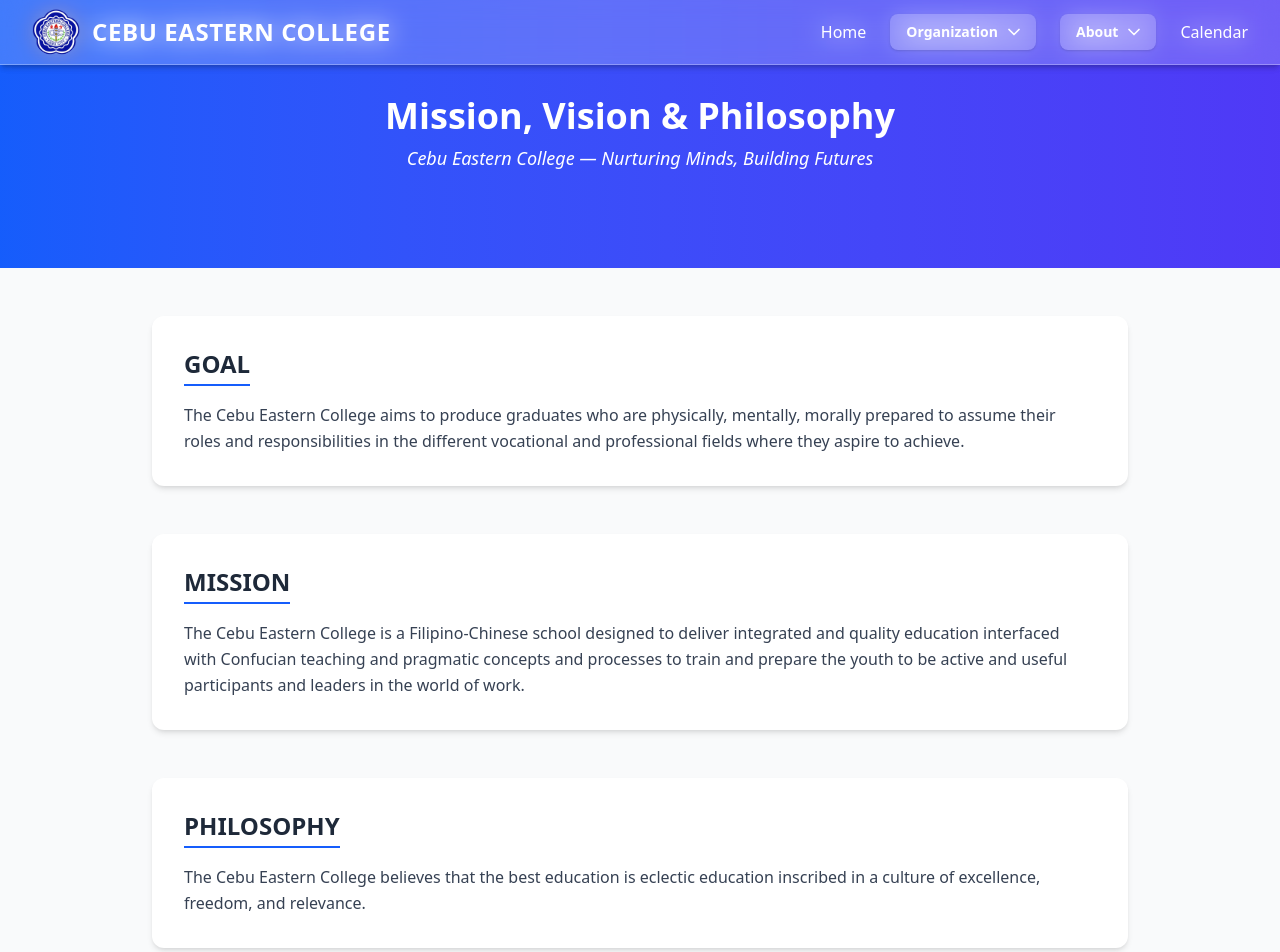
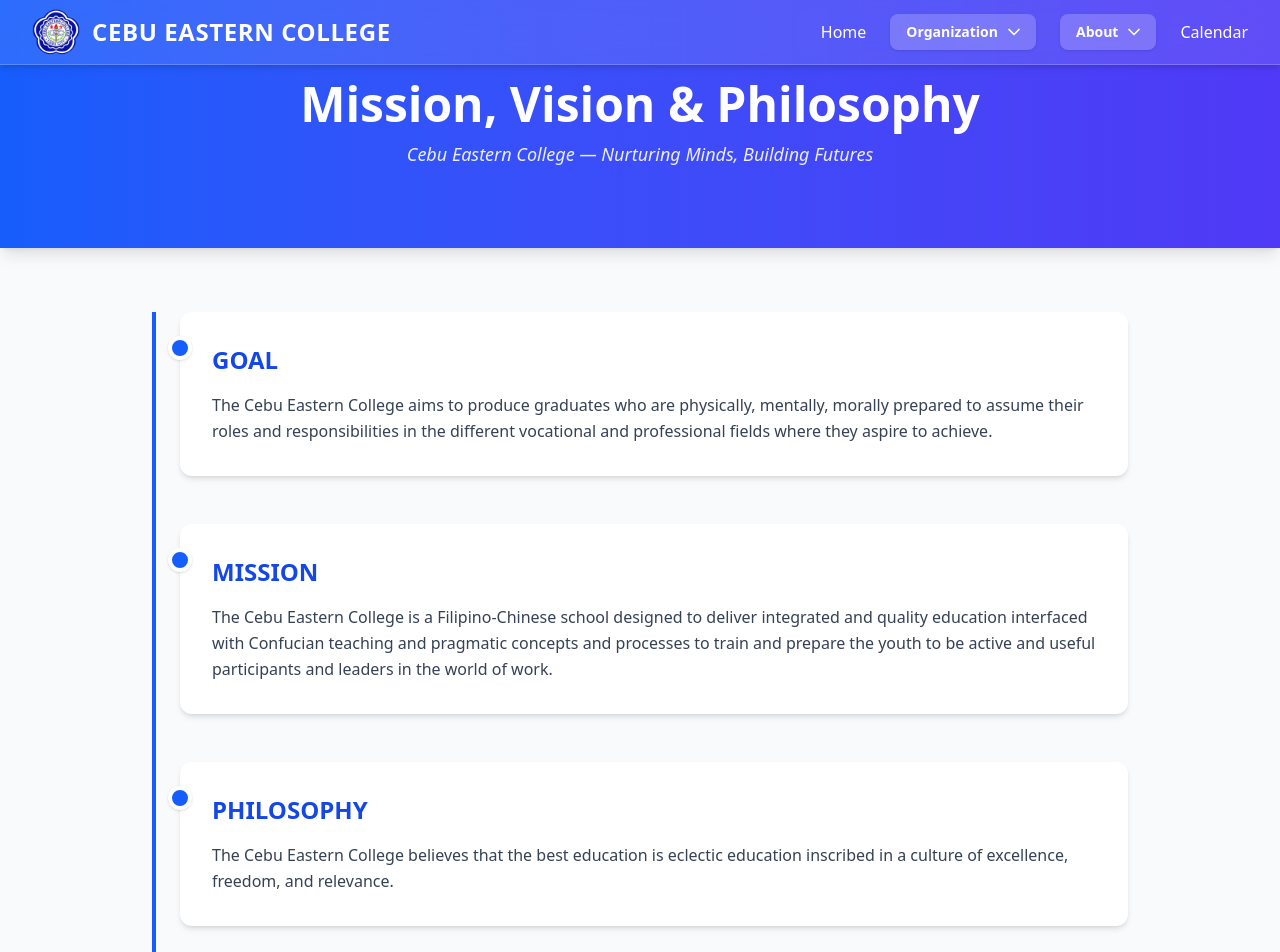
Before and after one commit to hr7628833-lab/CEC-EASTERN-COLLEGE, a React (Vite) app: page /mission in a window 1280 px wide. Shown: the top 952 px of the page. Built offline with nearby package versions, Linux system fonts and the light colour scheme.

Commit message:
gi usab nako

```diff
--- a/package.json
+++ b/package.json
@@ -4,7 +4,8 @@
   "version": "0.0.0",
   "type": "module",
   "scripts": {
-    "dev": "vite",
+    "dev": "vite --host",
+    "dev-share": "concurrently \"vite --host\" \"ngrok http 5173\"",
     "build": "vite build",
     "lint": "eslint .",
     "preview": "vite preview"
@@ -24,6 +25,7 @@
     "@types/react": "^19.1.13",
     "@types/react-dom": "^19.1.9",
     "@vitejs/plugin-react": "^5.0.3",
+    "concurrently": "^8.2.2",
     "eslint": "^9.36.0",
     "eslint-plugin-react-hooks": "^5.2.0",
     "eslint-plugin-react-refresh": "^0.4.20",
--- a/src/components/navbar.jsx
+++ b/src/components/navbar.jsx
@@ -4,9 +4,8 @@
 import logo from "../assets/cec.jpg";
 import EventCalendar from "./EventCalendar";
 
-function Navbar({ newsData, newsDetailOpen }) {
+function Navbar({ newsData, newsDetailOpen, calendarOpen, setCalendarOpen }) {
   const [isOpen, setIsOpen] = useState(false);
-  const [calendarOpen, setCalendarOpen] = useState(false);
   const [orgDropdown, setOrgDropdown] = useState(false);
   const [aboutOpen, setAboutOpen] = useState(false);
   const [showNavbar, setShowNavbar] = useState(true);
@@ -20,34 +19,29 @@
 
   const location = useLocation();
 
-  // ✅ Scroll detection (never hide navbar if news detail is open)
+  // Scroll detection
   useEffect(() => {
     const handleScroll = () => {
       if (newsDetailOpen) {
-        setShowNavbar(true); // always show navbar when news detail is open
-        return; // skip all scroll logic
+        setShowNavbar(true);
+        return;
       }
-
-      // Normal scroll hide/show logic only when news detail is not open
       if (window.scrollY > lastScrollY && window.scrollY > 50) {
-        setShowNavbar(false); // scrolling down
+        setShowNavbar(false);
       } else {
-        setShowNavbar(true); // scrolling up
+        setShowNavbar(true);
       }
       setLastScrollY(window.scrollY);
       setScrolled(window.scrollY > 50);
     };
-
     window.addEventListener("scroll", handleScroll);
     return () => window.removeEventListener("scroll", handleScroll);
   }, [lastScrollY, newsDetailOpen]);
 
-  // ✅ Force navbar visible whenever newsDetailOpen changes
   useEffect(() => {
     if (newsDetailOpen) setShowNavbar(true);
   }, [newsDetailOpen]);
 
-  // Reset navbar on route change
   useEffect(() => {
     setShowNavbar(true);
     setLastScrollY(window.scrollY);
@@ -61,15 +55,18 @@
         calendarButtonRef.current &&
         !calendarRef.current.contains(event.target) &&
         !calendarButtonRef.current.contains(event.target)
-      )
+      ) {
         setCalendarOpen(false);
+      }
 
-      if (aboutRef.current && !aboutRef.current.contains(event.target)) setAboutOpen(false);
-      if (orgRef.current && !orgRef.current.contains(event.target)) setOrgDropdown(false);
+      if (aboutRef.current && !aboutRef.current.contains(event.target))
+        setAboutOpen(false);
+      if (orgRef.current && !orgRef.current.contains(event.target))
+        setOrgDropdown(false);
     };
     document.addEventListener("mousedown", handleClickOutside);
     return () => document.removeEventListener("mousedown", handleClickOutside);
-  }, []);
+  }, [setCalendarOpen]);
 
   return (
     <nav
@@ -219,6 +216,7 @@
             </Link>
           )}
 
+          {/* Calendar Dropdown */}
           <button
             onClick={() => setCalendarOpen((prev) => !prev)}
             className="w-full text-left px-4 py-3 text-gray-700 hover:bg-blue-50 hover:text-blue-700 transition"
--- a/src/page/MissionPage.jsx
+++ b/src/page/MissionPage.jsx
@@ -1,78 +1,61 @@
 import React from "react";
-import Navbar from "../components/navbar.jsx";
-import Footer from "../components/Footer.jsx";
 
 function MissionPage() {
+  const sections = [
+    {
+      title: "GOAL",
+      content:
+        "The Cebu Eastern College aims to produce graduates who are physically, mentally, morally prepared to assume their roles and responsibilities in the different vocational and professional fields where they aspire to achieve.",
+    },
+    {
+      title: "MISSION",
+      content:
+        "The Cebu Eastern College is a Filipino-Chinese school designed to deliver integrated and quality education interfaced with Confucian teaching and pragmatic concepts and processes to train and prepare the youth to be active and useful participants and leaders in the world of work.",
+    },
+    {
+      title: "PHILOSOPHY",
+      content:
+        "The Cebu Eastern College believes that the best education is eclectic education inscribed in a culture of excellence, freedom, and relevance.",
+    },
+    {
+      title: "VISION",
+      content:
+        "The Cebu Eastern College is a non-stock and non-profit private institution with quality graduates committed to serve the local, national, and global communities along business, scientific and technological pursuits.",
+    },
+  ];
+
   return (
     <div className="bg-gray-50 min-h-screen text-gray-800">
-      {/* Navbar */}
-      <Navbar newsDetailOpen={false} showHomeButton />
-
       {/* Page Header */}
-      <header className="bg-gradient-to-r from-blue-600 to-indigo-600 text-white py-24 px-6 text-center">
-        <h1 className="text-4xl font-bold mb-2">Mission, Vision & Philosophy</h1>
-        <p className="text-lg italic">
+      <header className="bg-gradient-to-r from-blue-600 to-indigo-600 text-white py-20 px-6 text-center shadow-lg">
+        <h1 className="text-4xl md:text-5xl font-extrabold mb-3">
+          Mission, Vision & Philosophy
+        </h1>
+        <p className="text-lg italic opacity-90">
           Cebu Eastern College — Nurturing Minds, Building Futures
         </p>
       </header>
 
-      {/* Main Content */}
-      <main className="max-w-5xl mx-auto px-6 py-12 space-y-12">
-        {/* GOAL Section */}
-        <section className="bg-white p-8 rounded-xl shadow-md">
-          <h2 className="text-2xl font-semibold mb-4 border-b-2 border-blue-600 inline-block pb-1">
-            GOAL
-          </h2>
-          <p className="text-gray-700 leading-relaxed">
-            The Cebu Eastern College aims to produce graduates who are
-            physically, mentally, morally prepared to assume their roles and
-            responsibilities in the different vocational and professional
-            fields where they aspire to achieve.
-          </p>
-        </section>
+      {/* Timeline Style Sections */}
+      <main className="max-w-5xl mx-auto px-6 py-16 relative">
+        <div className="border-l-4 border-blue-600 pl-6 space-y-12">
+          {sections.map((section, index) => (
+            <div
+              key={index}
+              className="relative bg-white rounded-xl shadow-md p-8 transition transform hover:scale-[1.02] hover:shadow-lg"
+            >
+              {/* Dot on the timeline */}
+              <div className="absolute -left-3 top-6 w-6 h-6 bg-blue-600 rounded-full border-4 border-white shadow"></div>
 
-        {/* MISSION Section */}
-        <section className="bg-white p-8 rounded-xl shadow-md">
-          <h2 className="text-2xl font-semibold mb-4 border-b-2 border-blue-600 inline-block pb-1">
-            MISSION
-          </h2>
-          <p className="text-gray-700 leading-relaxed">
-            The Cebu Eastern College is a Filipino-Chinese school designed to
-            deliver integrated and quality education interfaced with Confucian
-            teaching and pragmatic concepts and processes to train and prepare
-            the youth to be active and useful participants and leaders in the
-            world of work.
-          </p>
-        </section>
-
-        {/* PHILOSOPHY Section */}
-        <section className="bg-white p-8 rounded-xl shadow-md">
-          <h2 className="text-2xl font-semibold mb-4 border-b-2 border-blue-600 inline-block pb-1">
-            PHILOSOPHY
-          </h2>
-          <p className="text-gray-700 leading-relaxed">
-            The Cebu Eastern College believes that the best education is
-            eclectic education inscribed in a culture of excellence, freedom,
-            and relevance.
-          </p>
-        </section>
-
-        {/* VISION Section */}
-        <section className="bg-white p-8 rounded-xl shadow-md">
-          <h2 className="text-2xl font-semibold mb-4 border-b-2 border-blue-600 inline-block pb-1">
-            VISION
-          </h2>
-          <p className="text-gray-700 leading-relaxed">
-            The Cebu Eastern College is a non-stock and non-profit private
-            institution with quality graduates committed to serve the local,
-            national, and global communities along business, scientific and
-            technological pursuits.
-          </p>
-        </section>
+              {/* Content */}
+              <h2 className="text-2xl font-semibold mb-4 text-blue-700">
+                {section.title}
+              </h2>
+              <p className="text-gray-700 leading-relaxed">{section.content}</p>
+            </div>
+          ))}
+        </div>
       </main>
-
-      {/* Footer */}
-      <Footer />
     </div>
   );
 }
```
Also changed, not shown: src/App.jsx (+48 -18 lines), src/components/EventCalendar.jsx (+55 -20 lines), src/components/NewsCard.jsx (+62 -14 lines), 1 other file (tests, documents, lock files or other folders).
